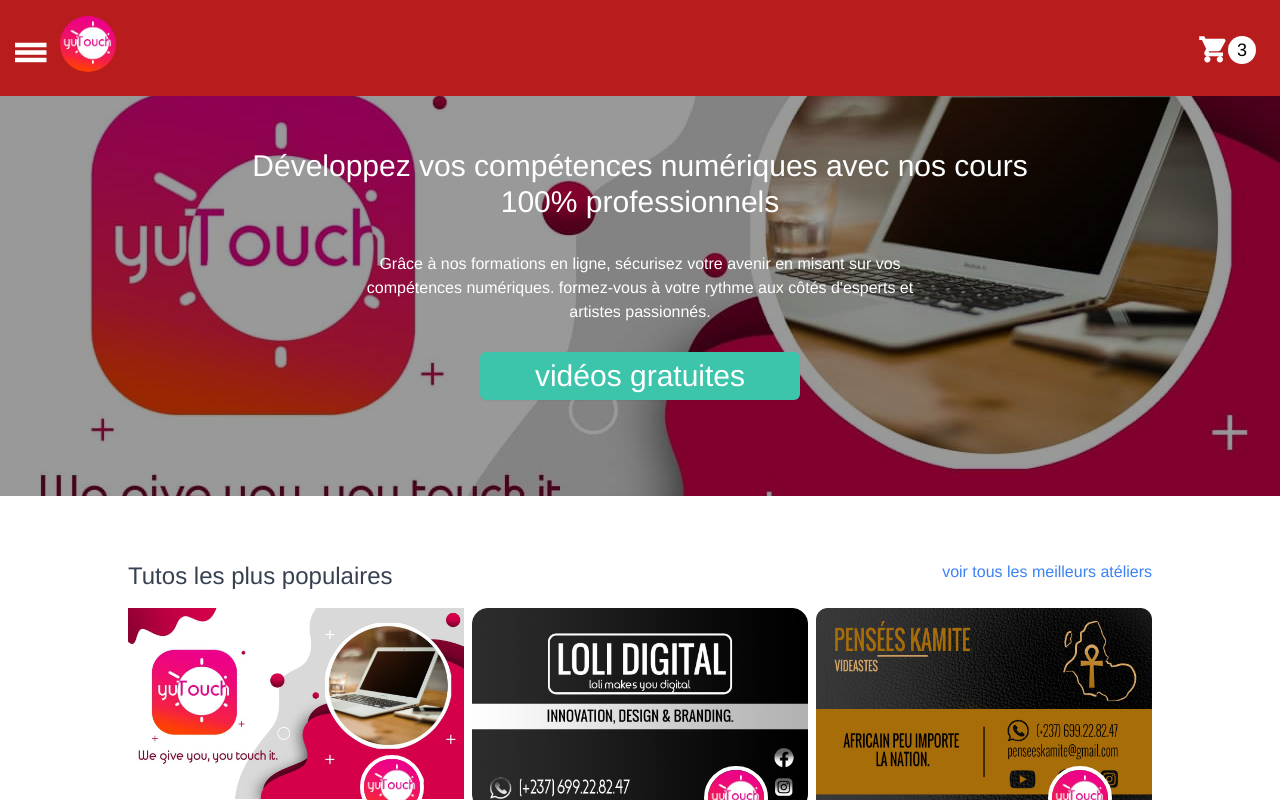
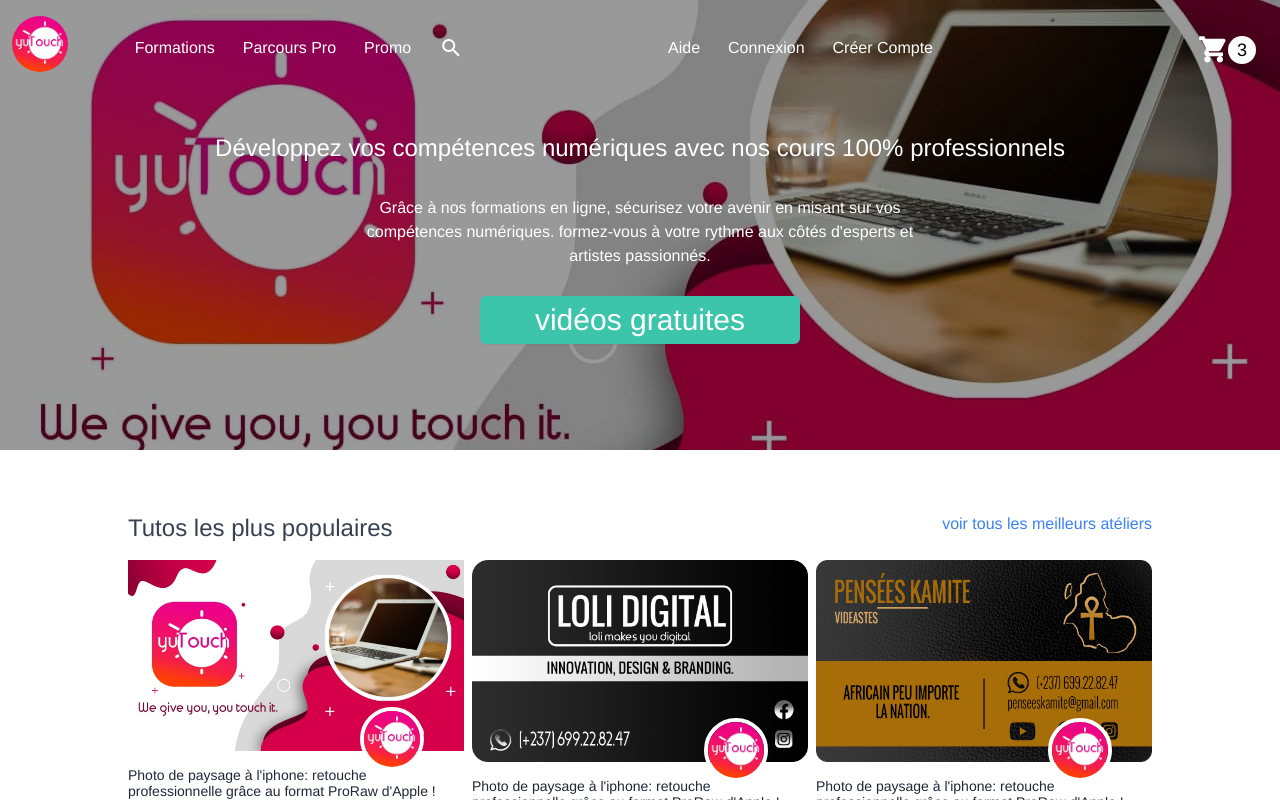
Before and after one commit to junior237-dev/yutouch, a Vue app: page / in a window 1280 px wide. Shown: the top 800 px of the page. Built offline with nearby package versions, Linux system fonts and the light colour scheme.

Commit message:
création du composant menu-small-media.vue pour la gestion du menu pour les petits médias et son homologue menu-big-media est mis en place dans main.vue mais pas encore créer et mis à part

```diff
--- a/src/App.vue
+++ b/src/App.vue
@@ -1,7 +1,7 @@
 <template>
-  <div id="app">
+  <div id="appvue">
     <head-vuejs />
-    <main-vuejs class="siteContainer"/>
+    <main-vuejs/>
     <foot-vuejs />
   </div>
 </template>
@@ -22,7 +22,7 @@
 </script>
 
 <style scoped>
- #app {
+ #appvue {
    padding: 0;
    margin: 0;
    box-sizing: border-box;
--- a/src/components/header.vue
+++ b/src/components/header.vue
@@ -1,35 +1,24 @@
 <template>
-    <nav class="header_bar w-full left-0 h-24 bg-red-700 mb-0 ">
-        <div class="navbar w-full h-full py-4 relative">
-            <div class="menu_and_logo w-auto float-left ml-3">
-                <div class="menu-icone inline-block h-auto mr-3">
-                    <i class="material-icons text-white text-4xl font-bold" @click="changeMenuForm">dehaze</i>
-                </div>
-                <div class="menu w-full h-80 overflow-scroll bg-gray-900 z-10 absolute top-24 left-0 right-0 pt-4" v-if="showmenu">
-                    <div class="searchbar w-5/6 h-12 bg-white mx-auto rounded-md">
-                        <form action="" method="">
-                            <div class="w-4/5 mx-auto flex items-center py-2" >
-                                <span class="inline-block w-1/6 text-left pr-2">
-                                    <i class="material-icons text-2xl text-black">search</i>
-                                </span>
-                                <label for="recherche" class="hidden">recherche de formations</label>
-                                <input type="search" placeholder="Rechercher" class="text-center text-lg outline-none h-7 w-5/6 mb-2" id="search" name="search" >
-                            </div>
-                        </form>
-                        <ul class="items-menu list-none text-left text-lg text-white mt-5">
-                            <li id="formations">Formations <i class="material-icons text-base">arrow_drop_down</i></li>
-                            <li id="parcours_pro">Parcours Pro</li>
-                            <li id="promos">Promos</li>
-                            <li id="aide">Aide <i class="material-icons text-base">arrow_drop_down</i></li>
-                            <li id="connexion">Connexion</li>
-                            <li id="créer un compte">Créer un Compte</li>
-                        </ul>
-                    </div>
-
-                </div>
+    <nav class="header_bar w-full left-0 h-24 bg-red-700 mb-0 lg:bg-transparent lg:absolute lg:top-0 lg:left-0 lg:right-0 lg:z-30">
+        <div class="navbar w-full h-full py-4 relative lg:flex lg:justify-between lg:item">
+            <div class="menu_and_logo w-auto float-left ml-3 lg:float-none">
+                <menu-small-media/>
                 <a href="/" class="logo inline-block"><img src="../assets/yutouch.jpg" alt="logo" class="object-cover h-14 w-14 rounded-full"></a>
             </div>
-            <a href="" class="block float-right mr-3 my-4 relative">
+            <div class="menu-big-media w-5/6 h-auto my-5 hidden lg:flex lg:justify-between">
+                <ul class="first-part w-1/2 flex text-white text-base font-light text-left">
+                    <li class="mr-7 cursor-pointer">Formations</li>
+                    <li class="mr-7 cursor-pointer">Parcours  Pro</li>
+                    <li class="mr-7 cursor-pointer">Promo</li>
+                    <li class="mr-7 cursor-pointer"><i class="material-icons">search</i></li>
+                </ul>
+                <ul class="first-part w-1/2 flex text-white text-base font-light">
+                    <li class="mr-7 cursor-pointer">Aide</li>
+                    <li class="mr-7 cursor-pointer">Connexion</li>
+                    <li class="mr-7 cursor-pointer">Créer Compte</li>
+                </ul>
+            </div>
+            <a href="" class="block float-right mr-3 my-4 relative lg:float-none">
                 <i  class="material-icons text-white font-bold text-3xl inline-block absolute  right-10">shopping_cart</i>
                 <span class="inline-block h-7 w-7 text-black bg-white text-lg rounded-full absolute top-1 right-3">3</span>
             </a>
@@ -38,36 +27,22 @@
 </template>
 
 <script>
-import {ref} from 'vue'
+import menuSmallMedia from "./menu-small-media.vue"
 export default {
     name: 'headVuejs',
-    setup() {
-        let showmenu = ref(false)
-        let changeMenuForm = function(e) {
-            if(e.target.innerHTML === "dehaze") {
-                e.target.innerHTML = "close"
-                showmenu.value = true
-            } else if (e.target.innerHTML === "close") {
-                e.target.innerHTML = "dehaze"
-                showmenu.value= false
-            }
+    components: {
+        menuSmallMedia
+    },
 
-            console.log(showmenu.value)
-        }
-        return {
-            showmenu,
-            changeMenuForm
-        }
-    },
 }
 </script>
 
 <style scoped>
-    ul.items-menu li{
-        line-height: 50px;
-        border-bottom: solid gray 1px;
-        margin: 7px 0;
-        font-weight: bold;
 
+    li.mr-7 {
+        transition: color .4s ease
+    }
+    li.mr-7:hover {
+        color: #42ddbe;
     }
 </style>
--- a/src/components/main.vue
+++ b/src/components/main.vue
@@ -1,9 +1,9 @@
 <template>
-    <div class="big-intro-wrapper h-auto w-full relative md:mb-16">
+    <div class="big-intro-wrapper h-auto w-full relative md:mb-16 lg:20 lg:absolute lg:top-0 lg:z-20 lg:left-0 lg:right-0">
         <div class="banner w-full h-80 bg-cover bg-opacity-25 bg-center bg-no-repeat"></div>
         <div class="big-intro py-5 bg-black bg-opacity-40 text-white h-auto absolute top-0 right-0 left-0 bottom-0">
-            <div class="content md:w-4/6 mx-auto md:mt-8">
-                <h1 class="big-intro-title w-4/5 md:w-full md:text-3xl  mx-auto font-light text-2xl leading-9">Développez vos compétences numériques avec nos cours 100% professionnels</h1>
+            <div class="content md:w-4/6 mx-auto md:mt-8 lg:mt-28">
+                <h1 class="big-intro-title w-4/5 md:w-full md:text-2xl  mx-auto font-light text-2xl leading-9">Développez vos compétences numériques avec nos cours 100% professionnels</h1>
                 <div class="spacer h-8"></div>
                 <h2 class="label w-4/6 mx-auto font-extralight text-xs leading-5 hidden md:block md:text-base">
                     Grâce à nos formations en ligne, sécurisez votre avenir en misant sur vos compétences
@@ -13,7 +13,7 @@
             </div>
         </div>
     </div>
-    <div class="container-category w-full mt-10">
+    <div class="container-category w-full mt-10 lg:mt-96 lg:pt-32">
         <div class="category-title text-left w-4/5 mx-auto mb-2 md:flex md:justify-between md:mb-3">
             <h2 class="title text-2xl text-gray-700 mb-1">Tutos les plus populaires</h2>
             <a href="/" class="link_categories text-blue-500 text-base">voir tous les meilleurs atéliers</a>
@@ -131,4 +131,10 @@
         }
     }
 
+    @media screen and (min-width: 900px) {
+        .banner {
+            height: 450px
+        }
+    }
+
 </style>
--- /dev/null
+++ b/src/components/menu-small-media.vue
@@ -0,0 +1,73 @@
+<template>
+    <div class="menu-icone inline-block h-auto mr-3 lg:hidden">
+        <i class="material-icons text-white text-4xl font-bold" @click="changeMenuForm">dehaze</i>
+    </div>
+    <transition name="showmenuicon">
+        <div class="menu w-full h-80 overflow-scroll bg-gray-900 z-10 absolute top-24 left-0 right-0 pt-4" v-if="showmenu">
+            <div class="searchbar w-5/6 h-12 bg-white mx-auto rounded-md">
+                <form action="" method="">
+                    <div class="w-4/5 mx-auto flex items-center py-2" >
+                        <span class="inline-block w-1/6 text-left pr-2">
+                            <i class="material-icons text-2xl text-black">search</i>
+                        </span>
+                        <label for="recherche" class="hidden">recherche de formations</label>
+                        <input type="search" placeholder="Rechercher" class="text-center text-lg outline-none h-7 w-5/6 mb-2" id="search" name="search" >
+                    </div>
+                </form>
+                <ul class="items-menu list-none text-left text-lg text-white mt-5">
+                    <li id="formations">Formations <i class="material-icons text-base">arrow_drop_down</i></li>
+                    <li id="parcours_pro">Parcours Pro</li>
+                    <li id="promos">Promos</li>
+                    <li id="aide">Aide <i class="material-icons text-base">arrow_drop_down</i></li>
+                    <li id="connexion">Connexion</li>
+                    <li id="créer un compte">Créer un Compte</li>
+                </ul>
+            </div>
+        </div>
+    </transition>
+</template>
+
+<script>
+import {ref} from 'vue'
+export default {
+    name: "menu-small-media",
+    setup() {
+        let showmenu = ref(false)
+        let changeMenuForm = function(e) {
+            if(e.target.innerHTML === "dehaze") {
+                e.target.innerHTML = "close"
+                showmenu.value = true
+            } else if (e.target.innerHTML === "close") {
+                e.target.innerHTML = "dehaze"
+                showmenu.value= false
+            }
+
+            console.log(showmenu.value)
+        }
+        return {
+            showmenu,
+            changeMenuForm
+        }
+    },
+}
+</script>
+<style scoped>
+    ul.items-menu li{
+        line-height: 50px;
+        border-bottom: solid gray 1px;
+        margin: 7px 0;
+        font-weight: bold;
+
+    }
+
+
+    .showmenuicon-enter-from, .showmenuicon-leave-to {
+        opacity: 0;
+        transform: translateX(-300px);
+
+    }
+
+    .showmenuicon-enter-active, .showmenuicon-leave-active {
+        transition: opacity .7s ease, transform .7s ease;
+    }
+</style>
```
